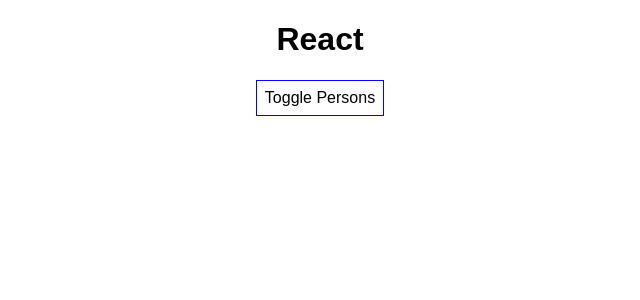
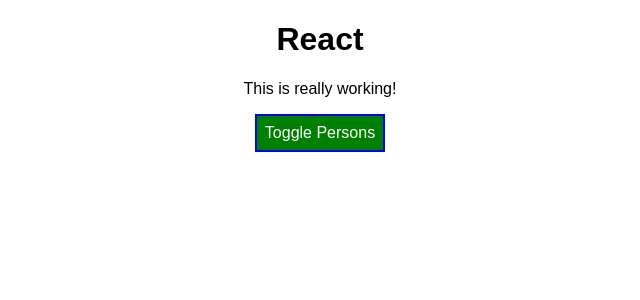
Before and after one commit to felixhaeberle/react-course, a React (Create React App) app in the folder react-complete-guide/: page / in a window 1280 px wide. Shown: the top 300 px of the page, without its empty margins (320-960 px from the left). Built offline with nearby package versions, Linux system fonts and the light colour scheme.

Commit message:
Adding dynamic styling

```diff
--- a/react-complete-guide/src/App.css
+++ b/react-complete-guide/src/App.css
@@ -1,3 +1,11 @@
 .App {
   text-align: center;
 }
+
+.red {
+  color: red;
+}
+
+.bold {
+  font-weight: bold;
+}
--- a/react-complete-guide/src/App.js
+++ b/react-complete-guide/src/App.js
@@ -41,9 +41,10 @@ class App extends Component {
 
   render() {
     const style = {
-      backgroundColor: 'white',
+      backgroundColor: 'green',
       font: 'inherit',
-      border: '1px solid blue',
+      color: 'white',
+      border: '2px solid blue',
       padding: '8px',
       cursor: 'pointer'
     };
@@ -63,11 +64,22 @@ class App extends Component {
           })}
         </div>
       );
+
+      style.backgroundColor = 'red';
+    }
+
+    let classes = [];
+    if (this.state.persons.length <= 2) {
+      classes.push('red');
+    }
+    if (this.state.persons.length <= 1) {
+      classes.push('bold');
     }
 
     return (
       <div className="App">
         <h1>React</h1>
+        <p className={classes.join(' ')}>This is really working!</p>
         <button
           style={style}
           onClick={this.togglePersonsHandler}>
```
